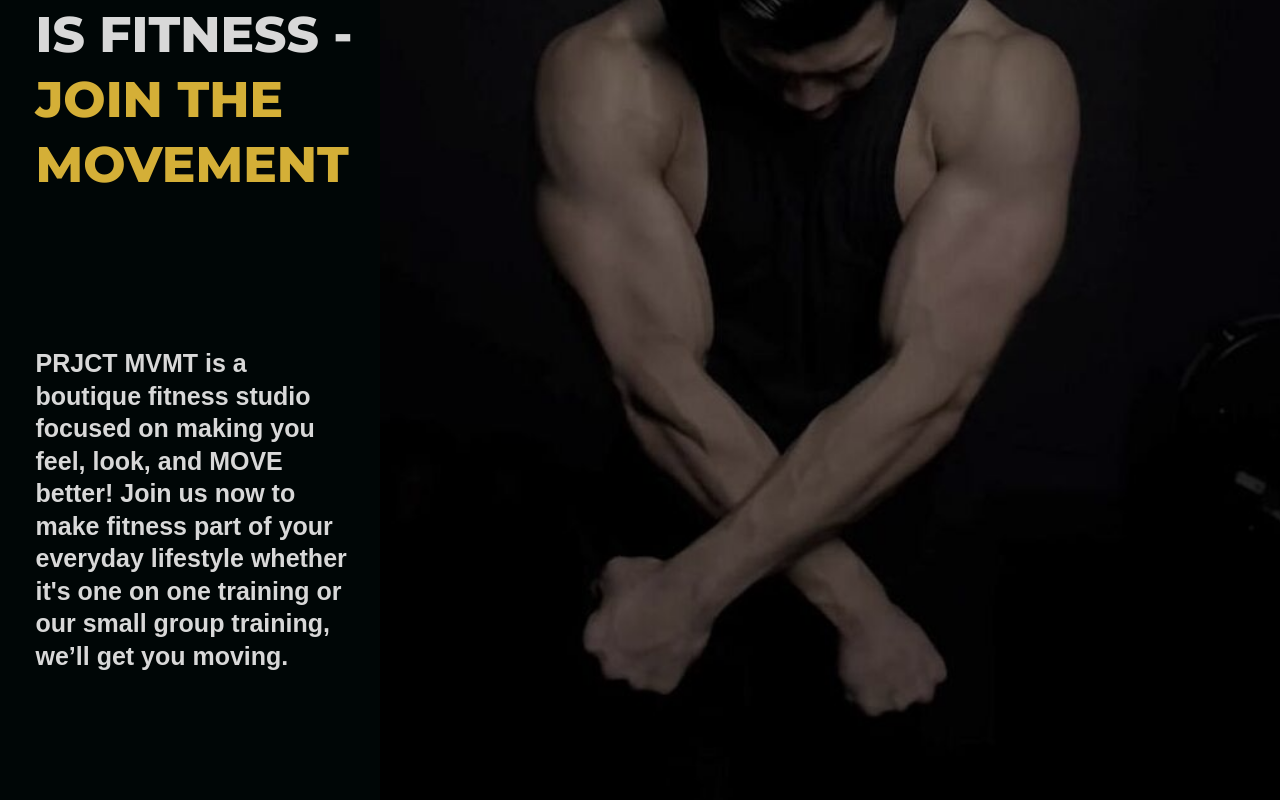
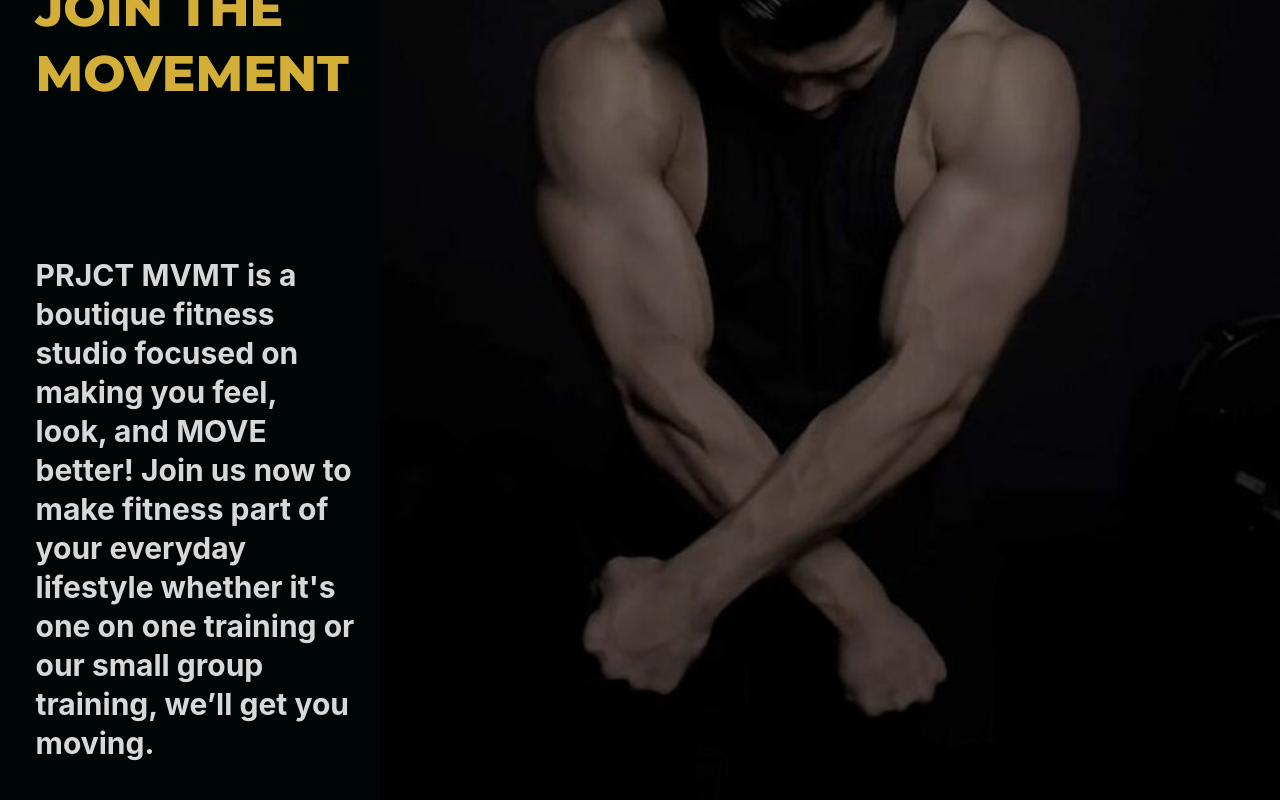
Before and after one commit to wichen42/gym-portal, a React (Vite) app: page / in a window 1280 px wide. Shown: the part 304-1104 px from the top of the page. Built offline with nearby package versions, Linux system fonts and the light colour scheme.

Commit message:
update p font

```diff
--- a/src/css/framework/local/partials/components/landing.css
+++ b/src/css/framework/local/partials/components/landing.css
@@ -19,8 +19,8 @@
 
     }
     p {
-        font-family: var(--font-bebas);
-        font-size: 25rem;
+        font-family: var(--roboto);
+        font-size: 30rem;
         font-weight: 700;
         margin-top: 150rem;
         margin-left: 10%;
```
